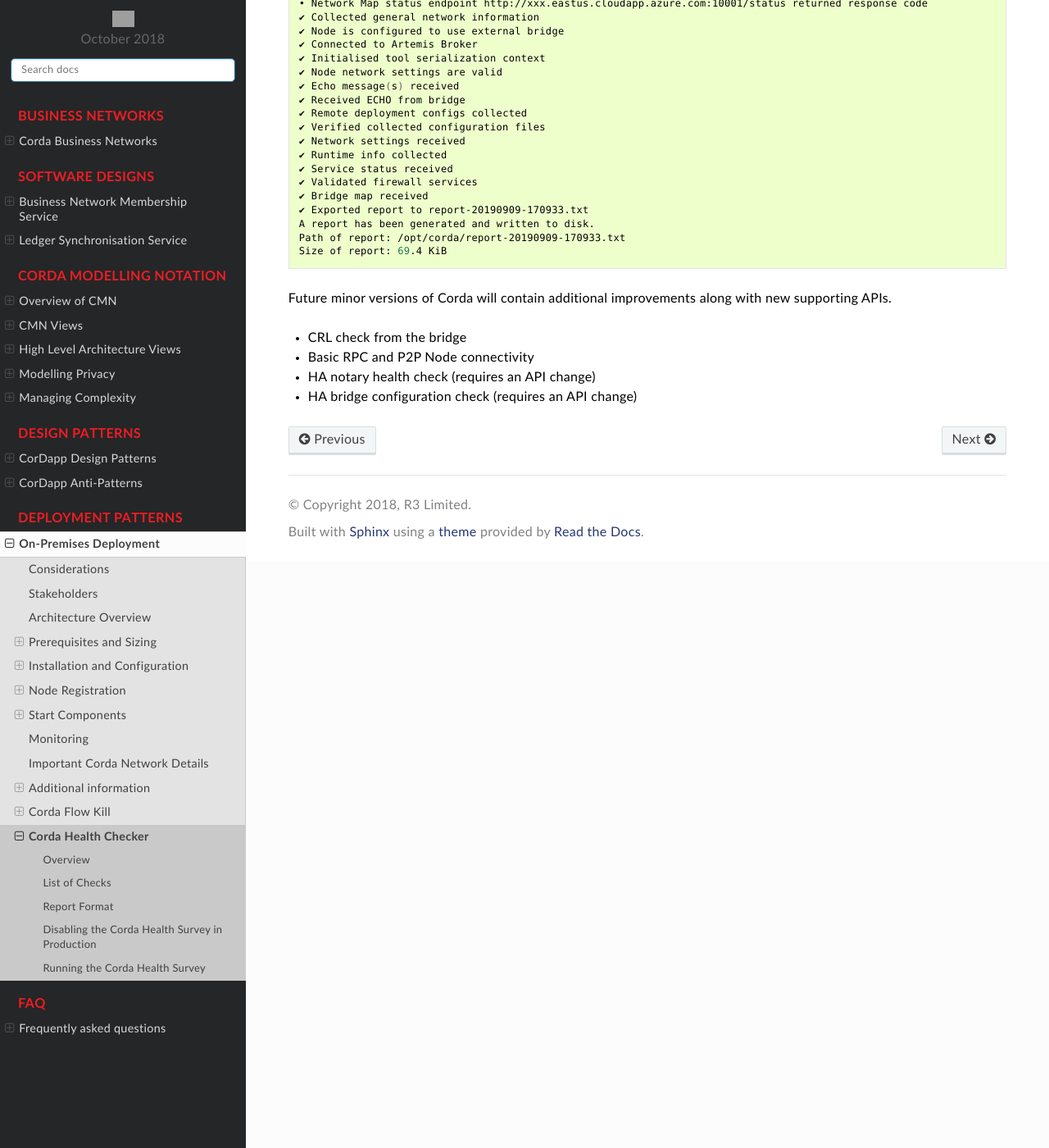
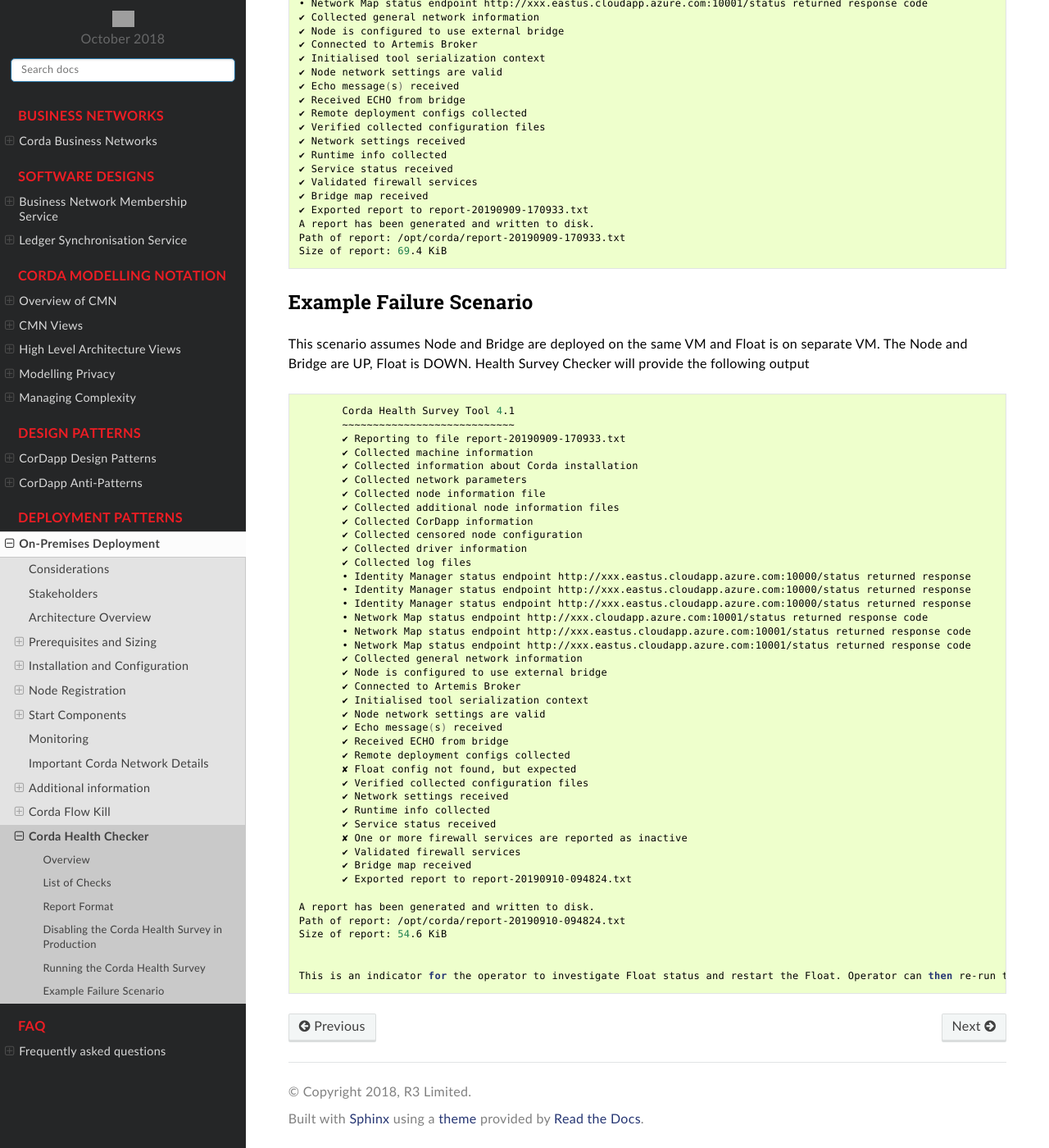
Before and after one commit to corda/corda-solutions, a Sphinx documentation site: the page built from docs/source/deployment/corda-health-checker.rst, in a window 1280 px wide and 1400 px high, scrolled down 3256 px. Shown: the whole window at 82% size. Built offline with Sphinx 7.4.7 and the Read the Docs theme 2.0.0, drawn with Linux system fonts in a browser that asks for light colours; grey boxes are pictures that could not be loaded.

Commit message:
Update corda-health-checker.rst

```diff
--- a/docs/source/deployment/corda-health-checker.rst
+++ b/docs/source/deployment/corda-health-checker.rst
@@ -153,10 +153,52 @@
 	Size of report: 69.4 KiB
 
 
+Example Failure Scenario
+------------------------
 
-Future minor versions of Corda will contain additional improvements along with new supporting APIs.
+This scenario assumes Node and Bridge are deployed on the same VM and Float is on separate VM. The Node and Bridge are UP, Float is DOWN. Health Survey Checker will provide the following output
 
-- CRL check from the bridge
-- Basic RPC and P2P Node connectivity
-- HA notary health check (requires an API change)
-- HA bridge configuration check (requires an API change)
+.. sourcecode:: shell
+
+	Corda Health Survey Tool 4.1
+	~~~~~~~~~~~~~~~~~~~~~~~~~~~~
+ 	✔ Reporting to file report-20190909-170933.txt
+	✔ Collected machine information
+	✔ Collected information about Corda installation
+	✔ Collected network parameters
+	✔ Collected node information file
+	✔ Collected additional node information files
+	✔ Collected CorDapp information
+	✔ Collected censored node configuration
+	✔ Collected driver information
+	✔ Collected log files
+	• Identity Manager status endpoint http://xxx.eastus.cloudapp.azure.com:10000/status returned response
+	• Identity Manager status endpoint http://xxx.eastus.cloudapp.azure.com:10000/status returned response
+	• Identity Manager status endpoint http://xxx.eastus.cloudapp.azure.com:10000/status returned response
+	• Network Map status endpoint http://xxx.cloudapp.azure.com:10001/status returned response code
+	• Network Map status endpoint http://xxx.eastus.cloudapp.azure.com:10001/status returned response code
+	• Network Map status endpoint http://xxx.eastus.cloudapp.azure.com:10001/status returned response code
+	✔ Collected general network information
+	✔ Node is configured to use external bridge
+	✔ Connected to Artemis Broker
+	✔ Initialised tool serialization context
+	✔ Node network settings are valid
+	✔ Echo message(s) received
+	✔ Received ECHO from bridge
+	✔ Remote deployment configs collected
+	✘ Float config not found, but expected
+	✔ Verified collected configuration files
+	✔ Network settings received
+	✔ Runtime info collected
+	✔ Service status received
+	✘ One or more firewall services are reported as inactive
+	✔ Validated firewall services
+	✔ Bridge map received
+	✔ Exported report to report-20190910-094824.txt
+
+ A report has been generated and written to disk.
+ Path of report: /opt/corda/report-20190910-094824.txt
+ Size of report: 54.6 KiB
+
+
+ This is an indicator for the operator to investigate Float status and restart the Float. Operator can then re-run the Corda Healthchecker Toool to confirm end to end connectivity.
```
